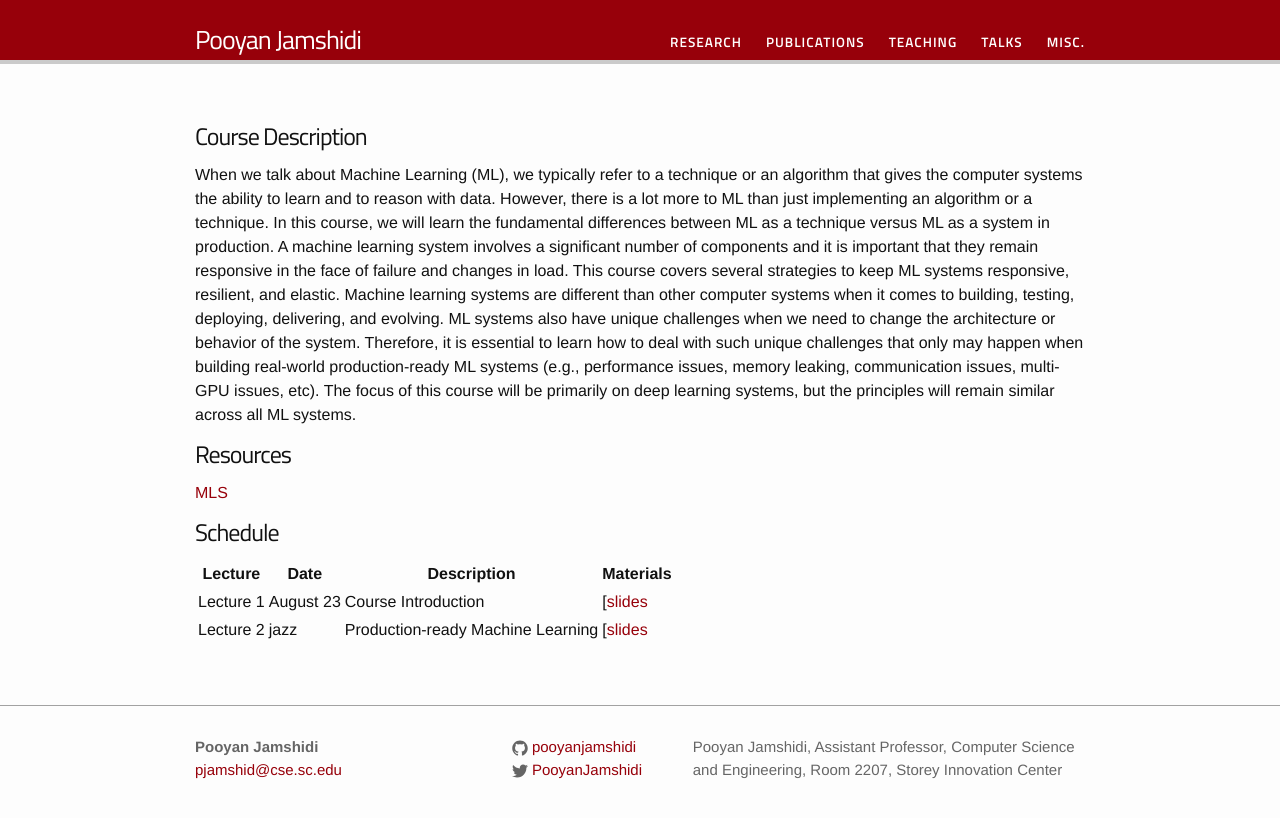
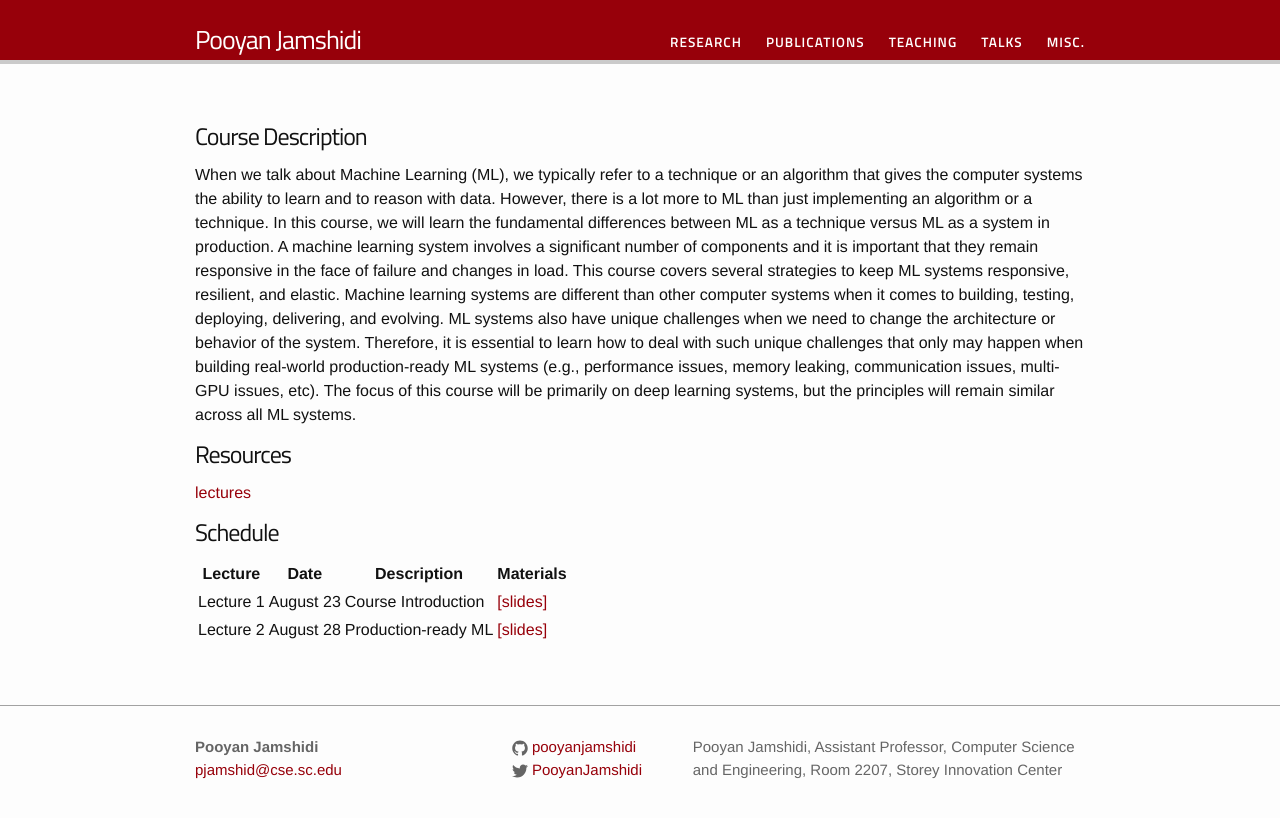
Before and after one commit to pooyanjamshidi/pooyanjamshidi.github.io, a Jekyll site: the page built from pages/mls.md, in a window 1280 px wide. Shown: the top 818 px of the page. Built offline with Jekyll 4.4.1, drawn with Linux system fonts in a browser that asks for light colours; our own code applies the rules of GitHub Pages for plain Markdown files.

Commit message:
start editting course page

```diff
--- a/pages/mls.md
+++ b/pages/mls.md
@@ -11,12 +11,12 @@ When we talk about Machine Learning (ML), we typically refer to a technique or a
 
 # Resources
 
-[MLS](https://github.com/pooyanjamshidi/mls)
+[lectures](https://github.com/pooyanjamshidi/mls)
 
 
 # Schedule
 
 | Lecture | Date | Description | Materials |
 |-------|--------|---------|---------|
-| Lecture 1 | August 23 | Course Introduction  | [[slides](https://github.com/pooyanjamshidi/mls/tree/master/lectures) |
-| Lecture 2 | jazz | Production-ready Machine Learning | [[slides](https://github.com/pooyanjamshidi/mls/tree/master/lectures) |
+| Lecture 1 | August 23 | Course Introduction  | [[slides]](https://github.com/pooyanjamshidi/mls/tree/master/lectures) |
+| Lecture 2 | August 28 | Production-ready ML | [[slides]](https://github.com/pooyanjamshidi/mls/tree/master/lectures) |
```
